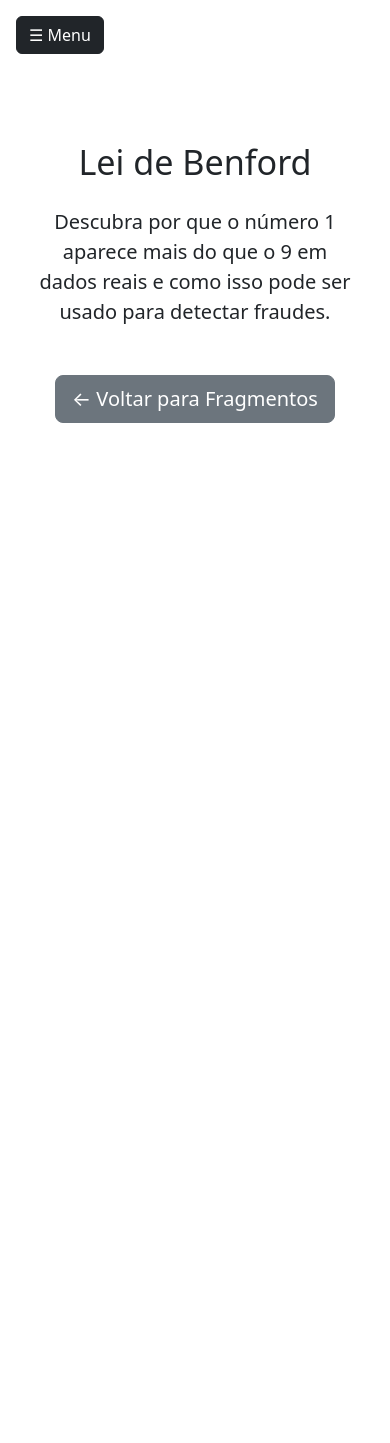
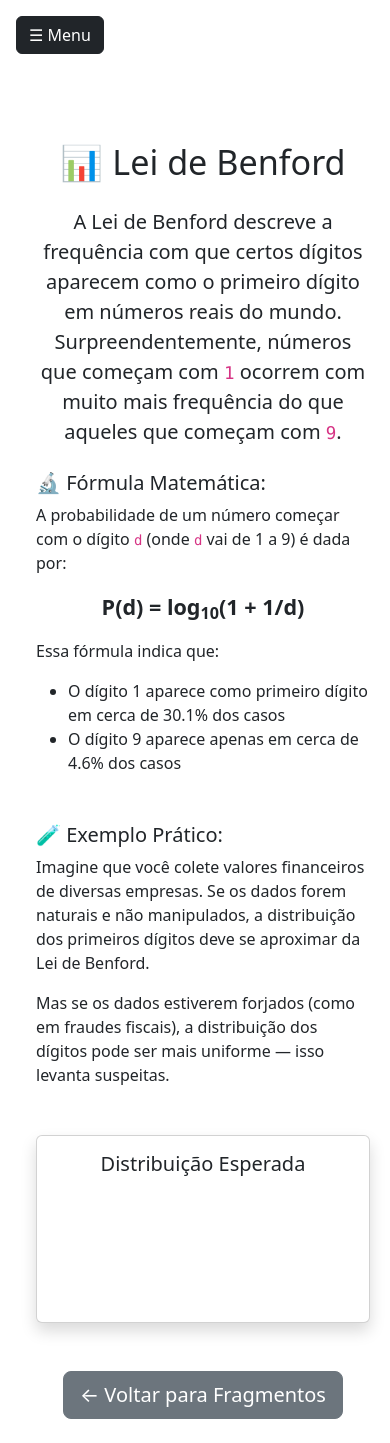
Before and after one commit to jackelinenascimento/experimentamath, a Flask app: page /fragment/1 in a window 390 px wide. Shown: the top 1443 px of the page. After the commit the page ends 1419 px from the top, so only its background shows below. Run offline with Flask 3, Linux system fonts and the light colour scheme.

Commit message:
start of benford page

```diff
--- a/app.py
+++ b/app.py
@@ -7,9 +7,8 @@ fragments = [
     {
         "id": 1,
         "title": "Lei de Benford",
-        "content": "Descubra por que o número 1 aparece mais do que o 9 em dados reais "
-                   "e como isso pode ser usado para detectar fraudes."
-    }
+        "description": "Descubra por que o número 1 aparece mais do que o 9 em dados reais e como isso pode ser usado para detectar fraudes.",
+        "template": "fragments/benford.html"}
 ]
 
 @app.route("/")
@@ -25,7 +24,7 @@ def fragment_detail(id):
     fragment = next((f for f in fragments if f["id"] == id), None)
     if not fragment:
         return "<h1>Fragmento não encontrado</h1>", 404
-    return render_template("fragment_detail.html", fragment=fragment)
+    return render_template(fragment["template"], fragment=fragment)
 
 if __name__ == "__main__":
     app.run(debug=True)
--- a/static/script.js
+++ b/static/js/script.js
@@ -34,3 +34,5 @@ document.querySelectorAll('#sidebar .nav-link').forEach(link => {
     }
   });
 });
+
+console.log('benford.js carregado!');
--- a/static/style.css
+++ b/static/style.css
@@ -1,9 +1,16 @@
-/* Sidebar fixo */
+html, body {
+  margin: 0;
+  padding: 0;
+  overflow-x: hidden;
+  overflow-y: auto;
+  height: 100%;
+}
+
 #sidebar {
   width: 250px;
-  height: 100vh;
   position: fixed;
   top: 0;
+  bottom: 0;
   left: 0;
   background-color: #212529;
   padding: 20px;
@@ -56,5 +63,6 @@
   position: absolute;
   top: 10px;
   right: 10px;
+  bottom: auto;
   z-index: 1050;
 }
--- a/templates/base.html
+++ b/templates/base.html
@@ -36,7 +36,7 @@
     </main>
   </div>
 
-<script src="{{ url_for('static', filename='script.js') }}"></script>
+<script src="{{ url_for('static', filename='js/script.js') }}"></script>
 
 </body>
 </html>
--- a/templates/fragment_detail.html
+++ /dev/null
@@ -1,16 +0,0 @@
-{% extends "base.html" %}
-
-{% block title %}{{ fragment.title }} - experimentaMath{% endblock %}
-
-{% block content %}
-<div class="container py-5">
-  <div class="text-center">
-    <h1 class="display-4 mb-4">{{ fragment.title }}</h1>
-    <p class="lead mb-5">{{ fragment.content }}</p>
-
-    <a href="{{ url_for('list_fragments') }}" class="btn btn-secondary btn-lg">
-      ← Voltar para Fragmentos
-    </a>
-  </div>
-</div>
-{% endblock %}
--- /dev/null
+++ b/templates/fragments/benford.html
@@ -0,0 +1,60 @@
+{% extends "base.html" %}
+
+{% block title %}Lei de Benford - experimentaMath{% endblock %}
+
+{% block content %}
+<div class="container py-5">
+  <div class="text-center">
+    <h1 class="display-4 mb-4">📊 Lei de Benford</h1>
+
+    <p class="lead mb-4">
+      A <strong>Lei de Benford</strong> descreve a frequência com que certos dígitos aparecem como o primeiro dígito em números reais do mundo.
+      Surpreendentemente, números que começam com <code>1</code> ocorrem com muito mais frequência do que aqueles que começam com <code>9</code>.
+    </p>
+
+    <div class="text-start mb-5">
+      <h5>🔬 Fórmula Matemática:</h5>
+      <p>
+        A probabilidade de um número começar com o dígito <code>d</code> (onde <code>d</code> vai de 1 a 9) é dada por:
+      </p>
+      <p class="text-center fs-4 fw-bold">
+        P(d) = log<sub>10</sub>(1 + 1/d)
+      </p>
+      <p>
+        Essa fórmula indica que:
+      </p>
+      <ul>
+        <li>O dígito 1 aparece como primeiro dígito em cerca de 30.1% dos casos</li>
+        <li>O dígito 9 aparece apenas em cerca de 4.6% dos casos</li>
+      </ul>
+    </div>
+
+    <div class="mb-5 text-start">
+      <h5>🧪 Exemplo Prático:</h5>
+      <p>
+        Imagine que você colete valores financeiros de diversas empresas. Se os dados forem naturais e não manipulados, a distribuição dos primeiros dígitos deve se aproximar da Lei de Benford.
+      </p>
+      <p>
+        Mas se os dados estiverem forjados (como em fraudes fiscais), a distribuição dos dígitos pode ser mais uniforme — isso levanta suspeitas.
+      </p>
+    </div>
+
+    <div class="card shadow mb-5">
+      <div class="card-body">
+        <h5 class="card-title mb-4">Distribuição Esperada</h5>
+        <canvas id="benfordChart" height="100"></canvas>
+      </div>
+    </div>
+
+    <a href="{{ url_for('list_fragments') }}" class="btn btn-secondary btn-lg">
+      ← Voltar para Fragmentos
+    </a>
+  </div>
+</div>
+{% endblock %}
+
+{% block scripts %}
+  {{ super() }}
+  <script src="https://cdn.jsdelivr.net/npm/chart.js"></script>
+  <script src="{{ url_for('static', filename='js/benford.js') }}"></script>
+{% endblock %}
```
Also changed, not shown: static/js/benford.js (added, +39 -0 lines), templates/fragments.html (+6 -6 lines), static/data/populacao.json (renamed from bd/consumo-agua-municipios.json).
